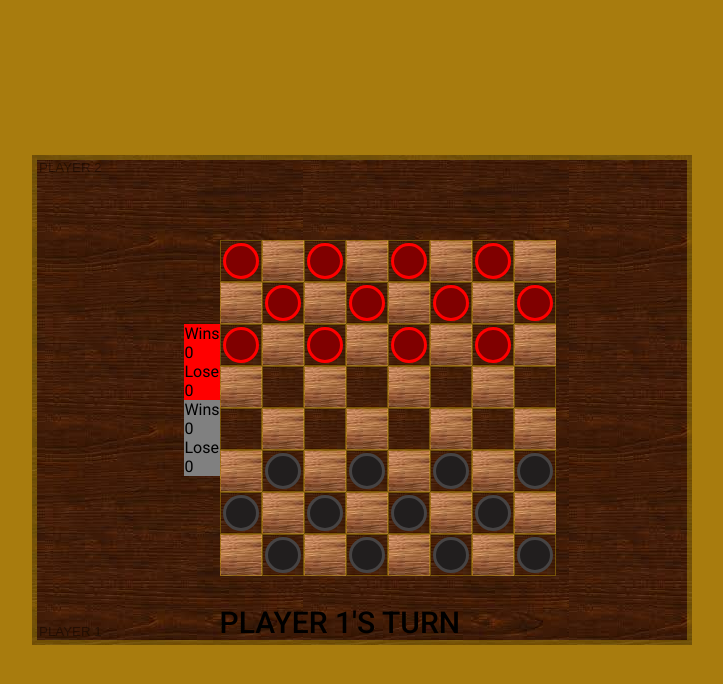
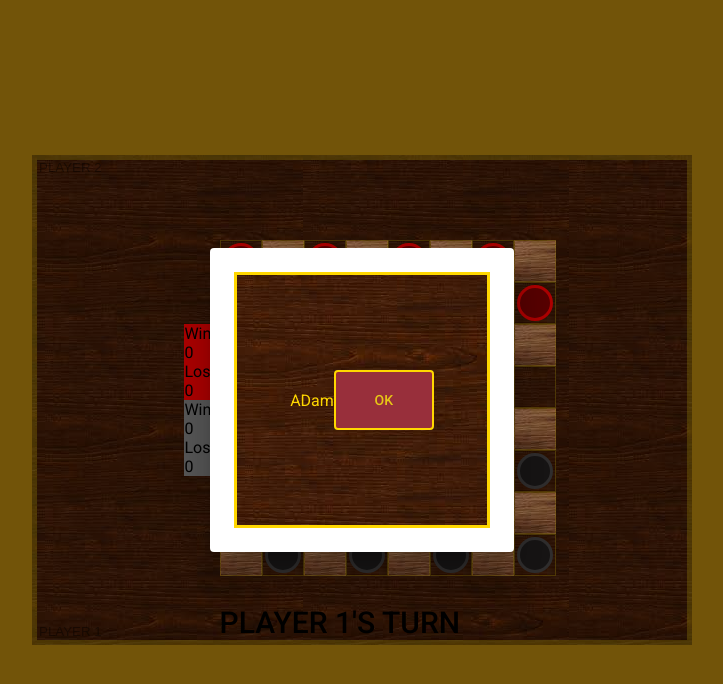
Before and after one commit to IKARProjects/ikarCheckers, an Angular app: page / in a window 1280 px wide. Shown: the top 684 px of the page, without its empty margins (278-1001 px from the left). Built offline with nearby package versions, Linux system fonts and the light colour scheme.

Commit message:
winner modal

```diff
--- a/src/app/component/checker-board/checker-board.component.ts
+++ b/src/app/component/checker-board/checker-board.component.ts
@@ -1,6 +1,8 @@
 import { Component, OnInit } from "@angular/core";
 import { Space } from "src/models/space.model";
 import { Piece } from "src/models/piece.model";
+import { MatDialog } from "@angular/material/dialog";
+import { WinnerDialogComponent } from "src/app/winner-dialog/winner-dialog.component";
 
 @Component({
   selector: "app-checker-board",
@@ -25,7 +27,6 @@ export class CheckerBoardComponent implements OnInit {
   player1Losses: number = 0;
   player2Wins: number = 0;
   player2Losses: number = 0;
-
   player1Name: string = "";
   player2Name: string = "";
   availableSpace1: Space | undefined;
@@ -33,9 +34,15 @@ export class CheckerBoardComponent implements OnInit {
   availableSpace3: Space | undefined;
   availableSpace4: Space | undefined;
   currentPlayerIdTurn: number = 1;
-  constructor() {}
+  constructor(private dialog:MatDialog
+    ) {}
 
   ngOnInit(): void {
+
+    this.dialog.open(WinnerDialogComponent,{
+      data:'ADam'
+    })
+
     this.addRowPairs(0);
     this.addRowPairs(16);
     this.addRowPairs(32);
@@ -293,13 +300,19 @@ export class CheckerBoardComponent implements OnInit {
       }
       this.winnerId = this.checkForWinner();
       if(this.winnerId===1){
+
         this.player1Wins++;
         this.player2Losses++;
+        this.dialog.open(WinnerDialogComponent,{
+          data:this.player1Name
+        })
       }
       if(this.winnerId===2){
         this.player2Wins++;
         this.player1Losses++;
-      }
+        this.dialog.open(WinnerDialogComponent,{
+          data:this.player2Name
+        })      }
     }
 
   }
--- /dev/null
+++ b/src/app/winner-dialog/winner-dialog.component.html
@@ -0,0 +1,6 @@
+<div class="winnerBox">
+    {{playerName}}
+  <button class="button" mat-button color="primary" (click)="close()">
+    OK
+  </button>
+</div>
--- /dev/null
+++ b/src/app/winner-dialog/winner-dialog.component.scss
@@ -0,0 +1,20 @@
+.winnerBox {
+  display: flex;
+  align-items: center;
+  justify-content: center;
+  height: 250px;
+  width: 250px;
+  background-image: url(..//../assets/images/woodgrain5.jpg);
+  color: gold;
+  border: solid 3px gold;
+}
+
+.button {
+color: gold;
+height: 60px;
+width: 100px;
+background-color: brown;
+border: solid 2px gold;
+color: gold;
+
+}
--- /dev/null
+++ b/src/app/winner-dialog/winner-dialog.component.ts
@@ -0,0 +1,21 @@
+import { Component, Inject, OnInit } from "@angular/core";
+import { MatDialogRef, MAT_DIALOG_DATA } from "@angular/material/dialog";
+
+@Component({
+  selector: "app-winner-dialog",
+  templateUrl: "./winner-dialog.component.html",
+  styleUrls: ["./winner-dialog.component.scss"],
+})
+export class WinnerDialogComponent implements OnInit {
+  playerName:string|undefined
+  constructor(
+    @Inject(MAT_DIALOG_DATA) private data: any,
+    private dialogRef: MatDialogRef<WinnerDialogComponent>
+  ) {this.playerName=data}
+
+  ngOnInit(): void {}
+
+  close() {
+    this.dialogRef.close();
+  }
+}
```
Also changed, not shown: src/app/app.module.ts (+9 -1 lines).
